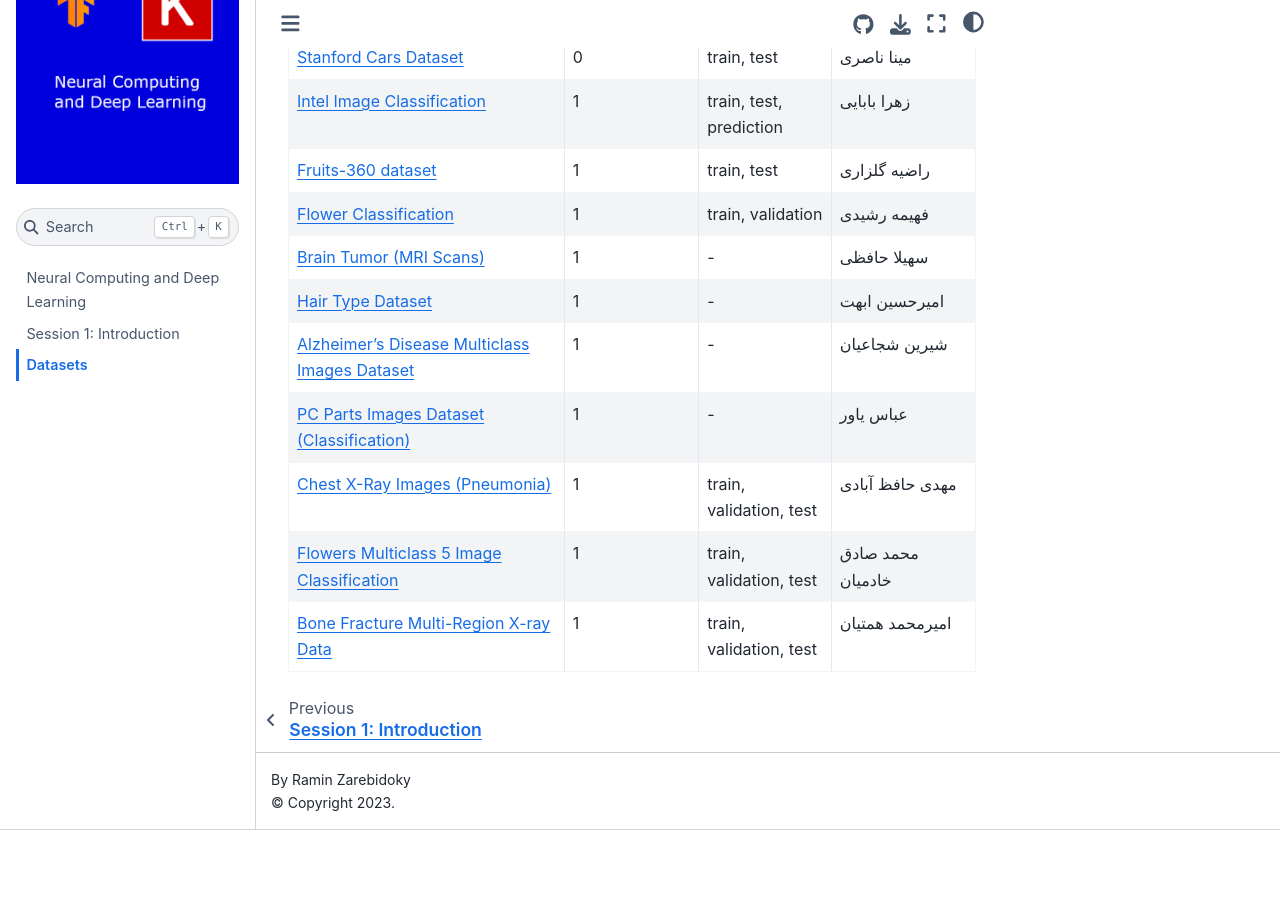
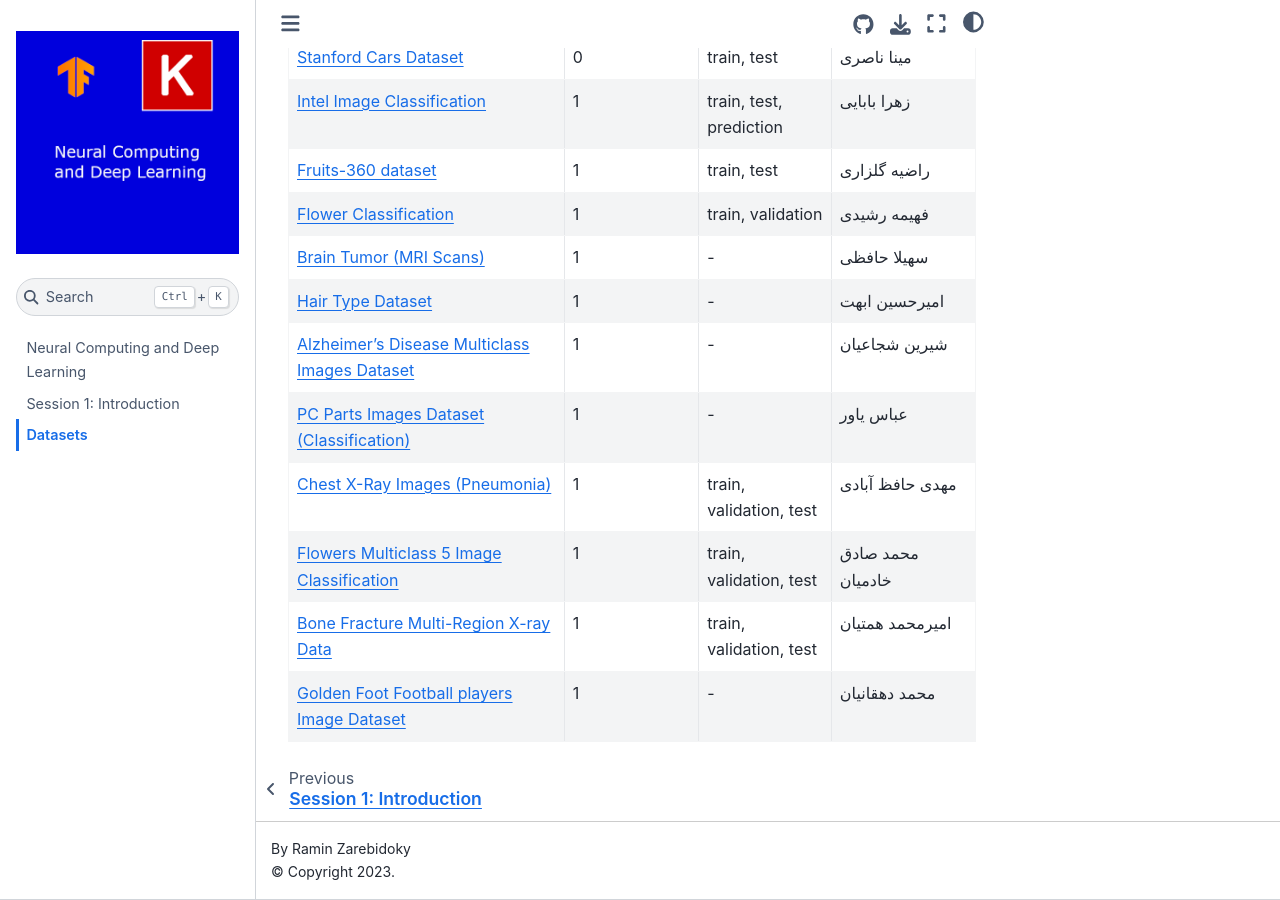
Before and after one commit to LiterallyTheOne/deep_learning_class, a Jupyter Book: the page built from docs/datasets.md, in a window 1280 px wide and 900 px high, scrolled down 806 px. Built offline with Jupyter Book 1.0.4 settings and Sphinx 7.4.7 and the Sphinx Book theme 1.1.4, drawn with Linux system fonts in a browser that asks for light colours; before the commit the page ends 1636 px from its top, so only the background shows below that.

Commit message:
Add a new dataset

```diff
--- a/docs/datasets.md
+++ b/docs/datasets.md
@@ -23,4 +23,5 @@
 | [PC Parts Images Dataset (Classification)](https://www.kaggle.com/datasets/asaniczka/pc-parts-images-dataset-classification)                         | 1                      | -                       | عباس یاور              |
 | [Chest X-Ray Images (Pneumonia)](https://www.kaggle.com/datasets/paultimothymooney/chest-xray-pneumonia/data)                                        | 1                      | train, validation, test | مهدی حافظ آبادی        |
 | [Flowers Multiclass 5 Image Classification](https://www.kaggle.com/datasets/sujaykapadnis/flowers-image-classification)                              | 1                      | train, validation, test | محمد صادق خادمیان      |
-| [ Bone Fracture Multi-Region X-ray Data](https://www.kaggle.com/datasets/bmadushanirodrigo/fracture-multi-region-x-ray-data/data)                    | 1                      | train, validation, test | امیرمحمد همتیان        |
+| [Bone Fracture Multi-Region X-ray Data](https://www.kaggle.com/datasets/bmadushanirodrigo/fracture-multi-region-x-ray-data/data)                     | 1                      | train, validation, test | امیرمحمد همتیان        |
+| [Golden Foot Football players Image Dataset](https://www.kaggle.com/datasets/balabaskar/golden-foot-football-players-image-dataset)                  | 1                      | -                       | محمد دهقانیان          |
```
